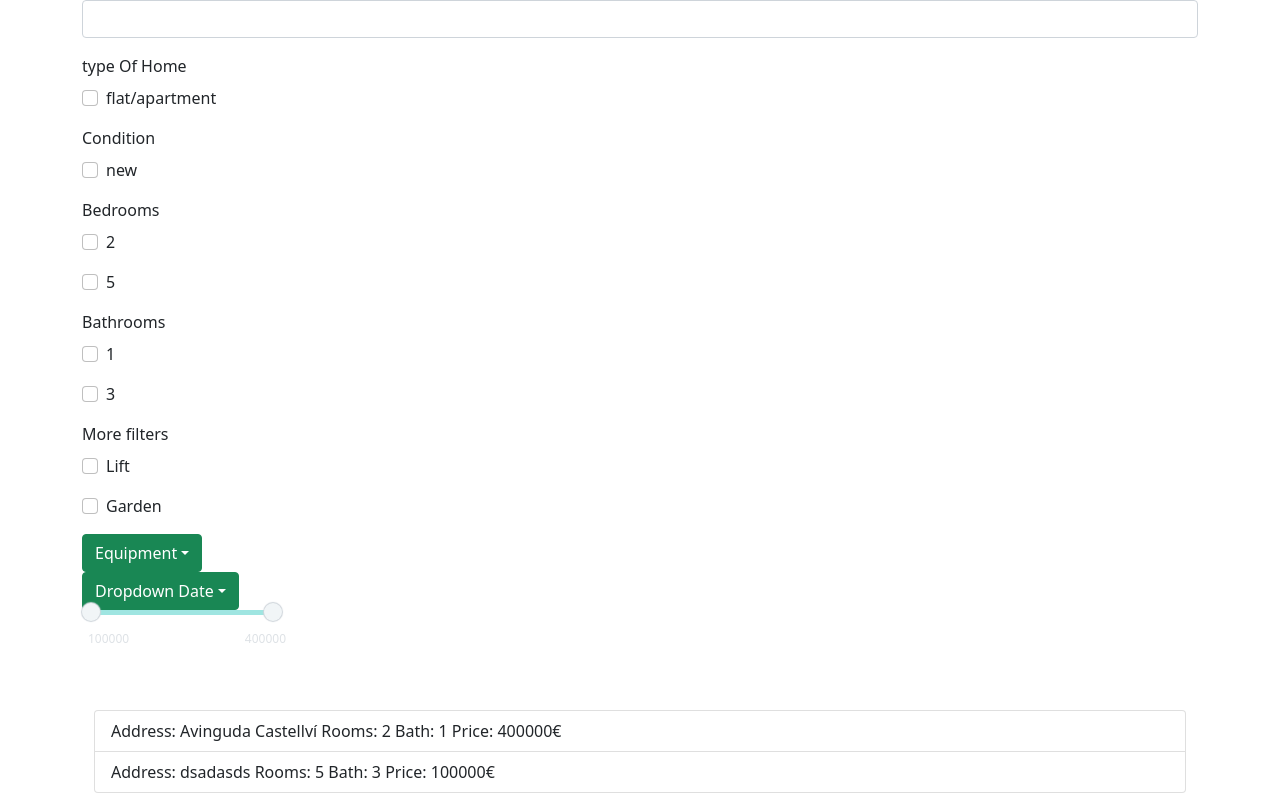
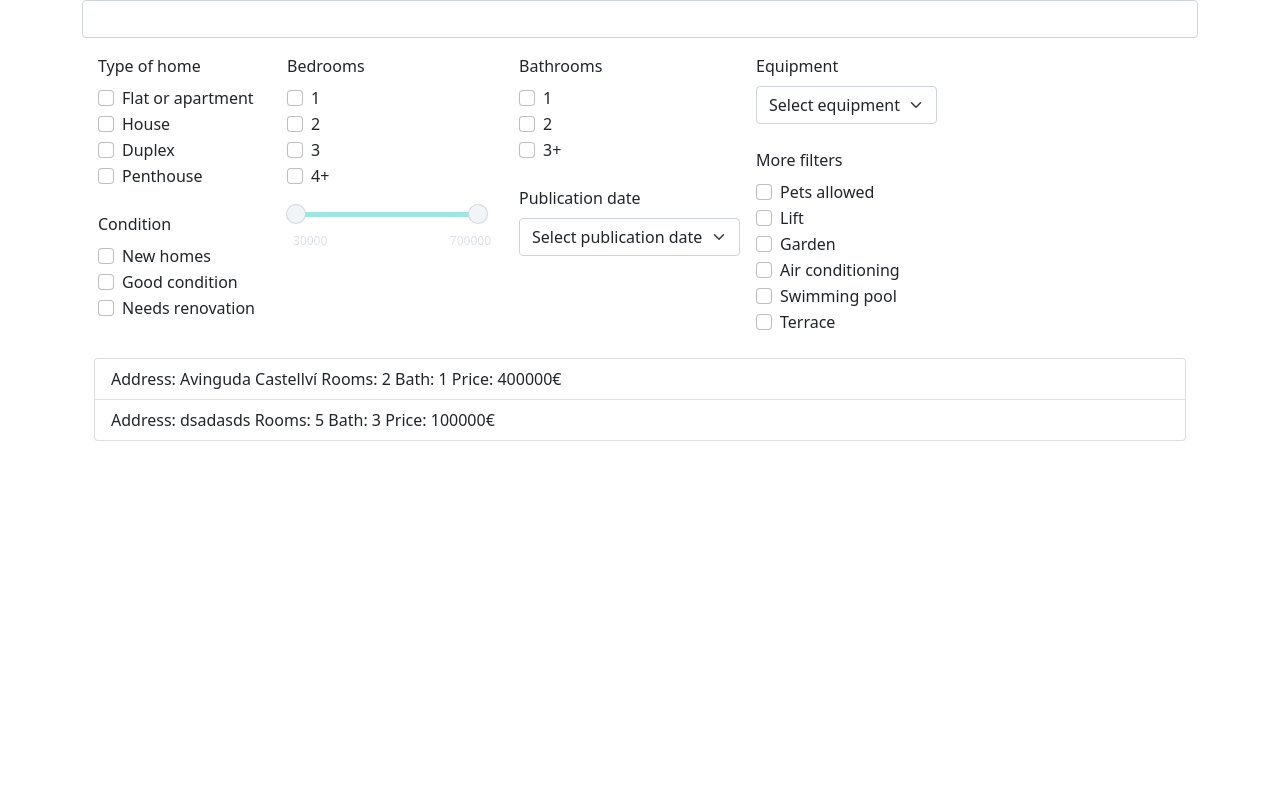
Before and after one commit to Jose1i1o/react-redux, a React (Create React App) app: page /dashboard in a window 1280 px wide. Built offline with nearby package versions, Linux system fonts and the light colour scheme; data requests are answered from the project's data file.

Commit message:
refactoring filters to simplify

```diff
--- a/src/components/Checkbox/Checkbox.js
+++ /dev/null
@@ -1,24 +0,0 @@
-// checkbox x5
-import { Form } from 'react-bootstrap'
-
-const Checkbox = (props) => {
-  const { field } = props
-
-  const handleChange = (e) => {}
-
-  return (
-    <>
-      <div className="mb-3">
-        <Form.Check
-          id={field}
-          type="checkbox"
-          label={field}
-          value={field}
-          onChange={handleChange}
-        />
-      </div>
-    </>
-  )
-}
-
-export default Checkbox
--- a/src/components/Checkbox/CheckboxFeed.js
+++ /dev/null
@@ -1,19 +0,0 @@
-import { Form } from 'react-bootstrap'
-import Checkbox from './Checkbox'
-
-const CheckboxFeed = (props) => {
-  const { fields, label } = props
-
-  return (
-    <>
-      <Form.Label>{label}</Form.Label>
-      {fields.map((field, idx) => {
-        return (
-          <Checkbox className="mb-3" key={idx} label={label} field={field} />
-        )
-      })}
-    </>
-  )
-}
-
-export default CheckboxFeed
--- a/src/components/Dropdown/DropdownFeed.js
+++ /dev/null
@@ -1,31 +0,0 @@
-import Dropdown from 'react-bootstrap/Dropdown';
-// import DropdownItem from './Dropdown';
-
-const DropdownFeed = (props) => {
-  const { fields, label } = props;
-
-
-  return (
-    <>
-      <Dropdown>
-        <Dropdown.Toggle variant="success" id="dropdown-basic">
-          {label}
-        </Dropdown.Toggle>
-        <Dropdown.Menu>
-      {fields.map((field, idx) => {
-        return (
-          <Dropdown.Item
-            value={field}
-            key={idx}
-          >
-            {field}
-          </Dropdown.Item>
-        );
-      })}
-        </Dropdown.Menu>
-      </Dropdown>
-    </>
-  );
-};
-
-export default DropdownFeed;
--- /dev/null
+++ b/src/components/Filters/Filter.js
@@ -0,0 +1,90 @@
+import { Container, Form } from 'react-bootstrap'
+
+import MultiRange from '../MultiRange'
+
+const Filter = () => {
+  return (
+    <Form className="d-flex">
+      <div className="px-3">
+        <Form.Group className="mb-4">
+          <Form.Label>Type of home</Form.Label>
+          <Form.Check
+            type="checkbox"
+            value={'flat/apartment'}
+            label={'Flat or apartment'}
+          />
+          <Form.Check type="checkbox" value={'house'} label={'House'} />
+          <Form.Check type="checkbox" value={'duplex'} label={'Duplex'} />
+          <Form.Check type="checkbox" value={'penthouse'} label={'Penthouse'} />
+        </Form.Group>
+        <Form.Group className="mb-4">
+          <Form.Label>Condition</Form.Label>
+          <Form.Check type="checkbox" value={'new'} label={'New homes'} />
+          <Form.Check type="checkbox" value={'good'} label={'Good condition'} />
+          <Form.Check
+            type="checkbox"
+            value={'renovation'}
+            label={'Needs renovation'}
+          />
+        </Form.Group>
+      </div>
+      <div className="px-3">
+        <Form.Group className="mb-4">
+          <Form.Label>Bedrooms</Form.Label>
+          <Form.Check type="checkbox" value={1} label={'1'} />
+          <Form.Check type="checkbox" value={2} label={'2'} />
+          <Form.Check type="checkbox" value={3} label={'3'} />
+          <Form.Check type="checkbox" value={4} label={'4+'} />
+        </Form.Group>
+        <MultiRange min={30000} max={700000} onChange={() => null} />
+      </div>
+      <div className="px-3">
+        <Form.Group className="mb-4">
+          <Form.Label>Bathrooms</Form.Label>
+          <Form.Check type="checkbox" value={1} label={'1'} />
+          <Form.Check type="checkbox" value={2} label={'2'} />
+          <Form.Check type="checkbox" value={3} label={'3+'} />
+        </Form.Group>
+        <Form.Group className="mb-4">
+          <Form.Label>Publication date</Form.Label>
+          <Form.Select aria-label="Default select example">
+            <option>Select publication date</option>
+            <option value="day">Last day</option>
+            <option value="week">Last week</option>
+            <option value="month">Last month</option>
+          </Form.Select>
+        </Form.Group>
+      </div>
+      <div>
+        <Form.Group className="mb-4">
+          <Form.Label>Equipment</Form.Label>
+          <Form.Select aria-label="Default select example">
+            <option>Select equipment</option>
+            <option value="no-pref">Indifferent</option>
+            <option value="furnished">Furnished</option>
+            <option value="unfurnished">Unfurnished</option>
+          </Form.Select>
+        </Form.Group>
+        <Form.Group className="mb-4">
+          <Form.Label>More filters</Form.Label>
+          <Form.Check type="checkbox" value={'pets'} label={'Pets allowed'} />
+          <Form.Check type="checkbox" value={'lift'} label={'Lift'} />
+          <Form.Check type="checkbox" value={'garden'} label={'Garden'} />
+          <Form.Check
+            type="checkbox"
+            value={'air_conditioning'}
+            label={'Air conditioning'}
+          />
+          <Form.Check
+            type="checkbox"
+            value={'swimming_pool'}
+            label={'Swimming pool'}
+          />
+          <Form.Check type="checkbox" value={'terrace'} label={'Terrace'} />
+        </Form.Group>
+      </div>
+    </Form>
+  )
+}
+
+export default Filter
--- a/src/pages/Dashboard.js
+++ b/src/pages/Dashboard.js
@@ -1,13 +1,12 @@
 import React, { useEffect, useState } from 'react'
 import getData from '../config/getDb'
-import DropdownFeed from '../components/Dropdown/DropdownFeed'
 import MultiRange from '../components/MultiRange'
-import { Container, Form } from 'react-bootstrap'
-import CheckboxFeed from '../components/Checkbox/CheckboxFeed'
+import { Container } from 'react-bootstrap'
 import List from '../components/List'
 import SearchBar from '../components/SearchBar'
 import { useDispatch } from 'react-redux'
 import { loadProperties } from '../redux/loadProperties/actions'
+import Filter from '../components/Filters/Filter'
 
 const Dashboard = () => {
   const [user, setUser] = useState()
@@ -15,9 +14,17 @@ const Dashboard = () => {
   const [favorite, setFavorite] = useState()
   const dispatch = useDispatch()
 
-  const moreFilters = ['Lift', 'Garden']
-  const equipment = ['Furnished', 'Unfurnished', 'Indifferent']
-  const datePublication = ['Today', 'Last week', 'Last month']
+  // json filters = {
+  //   type:["flat",...],
+  //   condition:["new",...],
+  //   bed:[1,2,...],
+  //   bath:[1,2,...],
+  //   more_filters:["new",...],
+  //   equipment:"furnished/unfurnished",
+  //   publication_date:"today/last week",
+  //   max_price:10000,
+  //   max_price:100000
+  // }
 
   useEffect(() => {
     getData.get('/users').then((res) => {
@@ -33,44 +40,10 @@ const Dashboard = () => {
     })
   }, [])
 
-  const typeOfHome = filterOptions('type')
-  const condition = filterOptions('condition')
-  const bedrooms = filterOptions('room')
-  const bathrooms = filterOptions('bath')
-  const price = filterOptions('price')
-
-  function filterOptions(prop) {
-    let newArray = []
-    if (properties) {
-      properties.forEach((item) => {
-        if (!newArray.includes(item[prop])) {
-          newArray.push(item[prop])
-        }
-      })
-    }
-    return newArray
-  }
-
   return (
     <Container>
       <SearchBar />
-      <Form>
-        <CheckboxFeed label={'type Of Home'} fields={typeOfHome} />
-        <CheckboxFeed label={'Condition'} fields={condition} />
-        <CheckboxFeed label={'Bedrooms'} fields={bedrooms} />
-        <CheckboxFeed label={'Bathrooms'} fields={bathrooms} />
-        <CheckboxFeed label={'More filters'} fields={moreFilters} />
-        <DropdownFeed label={'Equipment'} fields={equipment} />
-        <DropdownFeed label={'Dropdown Date'} fields={datePublication} />
-
-        {properties && (
-          <MultiRange
-            min={Math.min(...price)}
-            max={Math.max(...price)}
-            onChange={() => null}
-          />
-        )}
-      </Form>
+      <Filter />
       <List />
     </Container>
   )
--- a/src/redux/loadProperties/actions.js
+++ b/src/redux/loadProperties/actions.js
@@ -1,7 +1,12 @@
 // actions
-import { LOAD_PROPERTIES } from './types'
+import { LOAD_PROPERTIES, SET_FILTER } from './types'
 
 export const loadProperties = (value) => ({
   type: LOAD_PROPERTIES,
   payload: value,
 })
+
+export const setFilter = (value) => ({
+  type: SET_FILTER,
+  payload: value,
+})
--- a/src/redux/loadProperties/reducer.js
+++ b/src/redux/loadProperties/reducer.js
@@ -1,11 +1,13 @@
 // reducer
-import { LOAD_PROPERTIES } from './types'
+import { LOAD_PROPERTIES, SET_FILTER } from './types'
 import initialState from './state'
 
 const reducer = (state = initialState, action) => {
   switch (action.type) {
     case LOAD_PROPERTIES:
       return { ...state, properties: action.payload }
+    case SET_FILTER:
+      return { ...state, filters: action.payload }
     default: {
       return state
     }
--- a/src/redux/loadProperties/state.js
+++ b/src/redux/loadProperties/state.js
@@ -1,4 +1,4 @@
 // state
-const initialState = { properties: [] }
+const initialState = { properties: [], filters: {} }
 
 export default initialState
--- a/src/redux/loadProperties/types.js
+++ b/src/redux/loadProperties/types.js
@@ -1,4 +1,5 @@
 // types
 const LOAD_PROPERTIES = 'LOAD_PROPERTIES'
+const SET_FILTER = 'SET_FILTER'
 
-export { LOAD_PROPERTIES }
+export { LOAD_PROPERTIES, SET_FILTER }
```
Also changed, not shown: src/components/Dropdown/Dropdown.js (deleted, +0 -37 lines).
